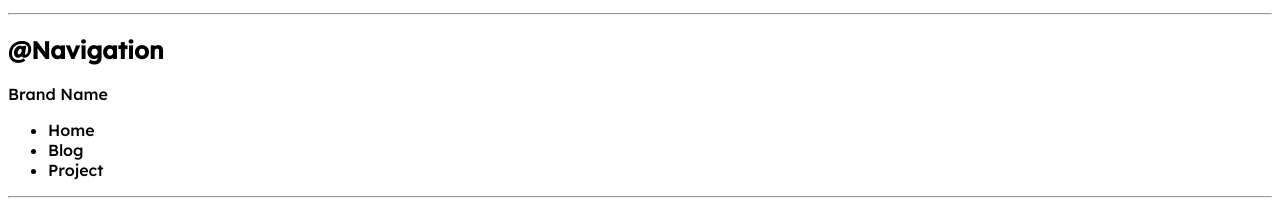
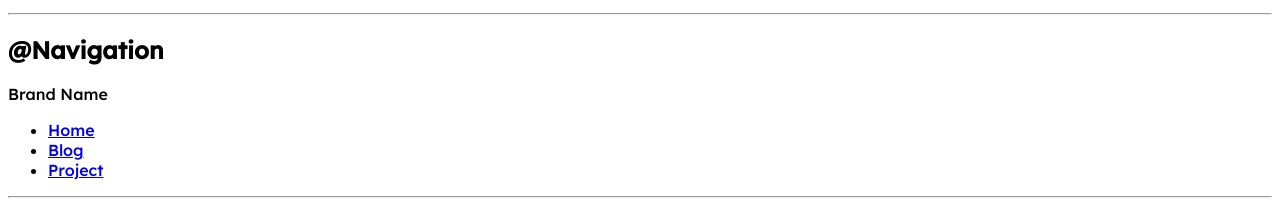
Before and after one commit to TusharBhandirge/html-css-component-library, a plain HTML site: page index.html in a window 1280 px wide. Shown: the part 1086-1301 px from the top of the page. Drawn offline with Linux system fonts and the light colour scheme.

Commit message:
Update : upto nav(incomplete)

```diff
--- a/index.html
+++ b/index.html
@@ -54,12 +54,20 @@
     <hr>
 
     <h2>@Navigation</h2>
-    <div>Brand Name</div>
+    <nav>
+        <div>Brand Name</div>
     <ul>
-        <li>Home</li>
-        <li>Blog</li>
-        <li>Project</li>
+        <li>
+            <a href="/">Home </a>
+        </li>
+        <li>
+            <a href="/">Blog</a>
+        </li>
+        <li>
+            <a href="/">Project</a>
+        </li>
     </ul>
+    </nav>
     <hr>
     <h2>@Header</h2>
     <header>
--- a/styles.css
+++ b/styles.css
@@ -55,3 +55,6 @@ br{
     display: inline;
     padding: 0.5rem 0.5rem;
 }
+
+
+/** navigatiom **/
```
